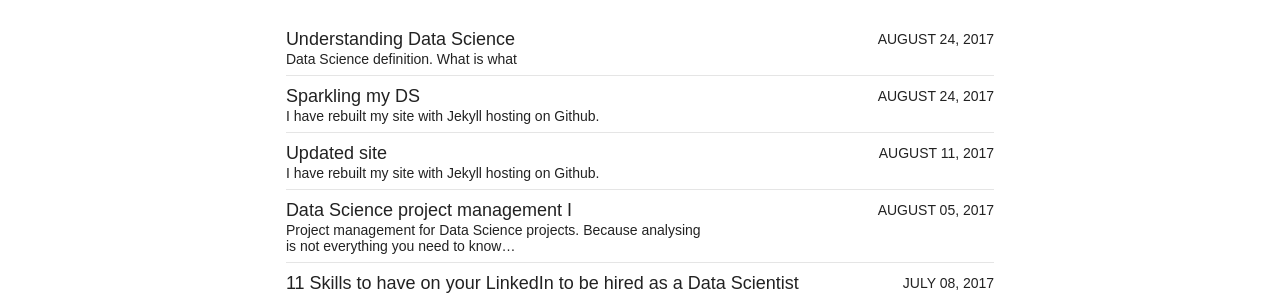
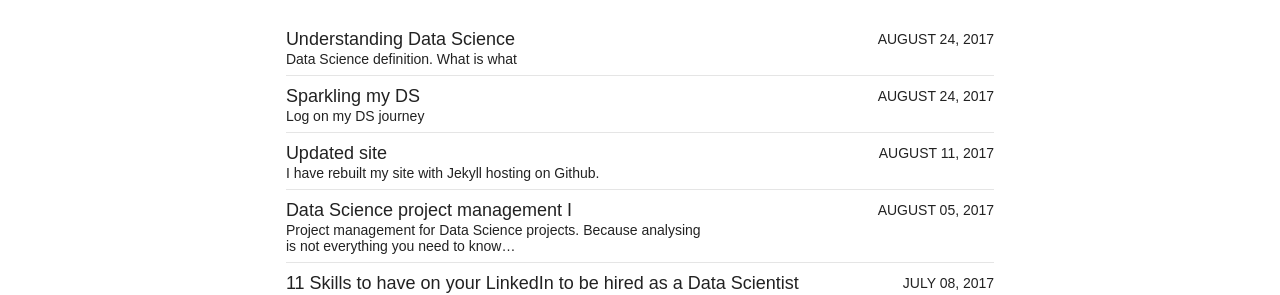
Before and after one commit to raquelredo/raquelredo.github.io_site, a Jekyll site: the page built from index.md, in a window 1280 px wide. Shown: the part 577-872 px from the top of the page. Built offline with Jekyll 4.4.1, drawn with Linux system fonts in a browser that asks for light colours; nearby versions of some CDN libraries.

Commit message:
excerpt updated

```diff
--- a/_posts/blog/2017-08-24-sparkling-data-science.md
+++ b/_posts/blog/2017-08-24-sparkling-data-science.md
@@ -1,9 +1,9 @@
 ---
 layout: "post"
 title: "Sparkling my DS"
-excerpt: "I have rebuilt my site with Jekyll hosting on Github."
+excerpt: "Log on my DS journey"
 categories: blog
-tags: [blog, spark, scala, log,l sparlyR]
+tags: [blog, spark, scala, log, sparlyR]
 author: rachel
 comments: true
 share: true
```
